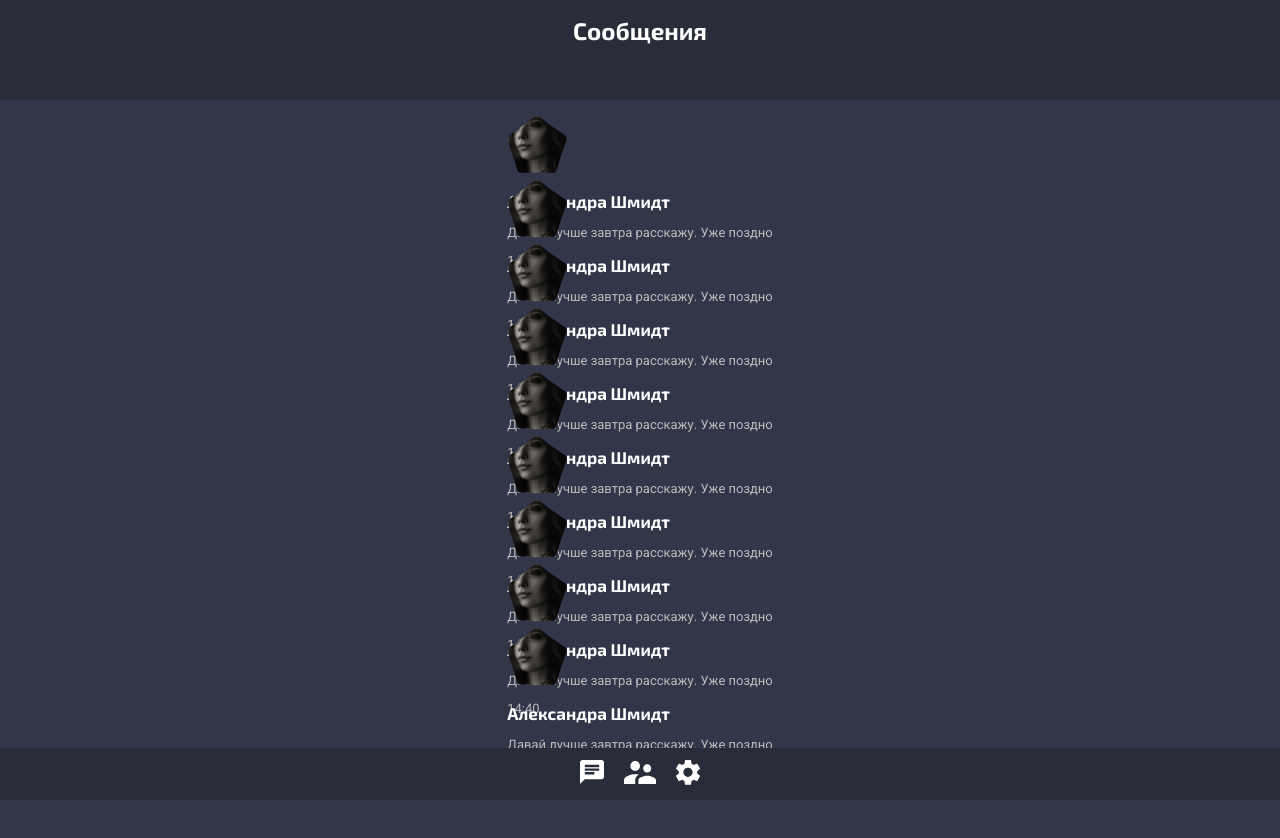
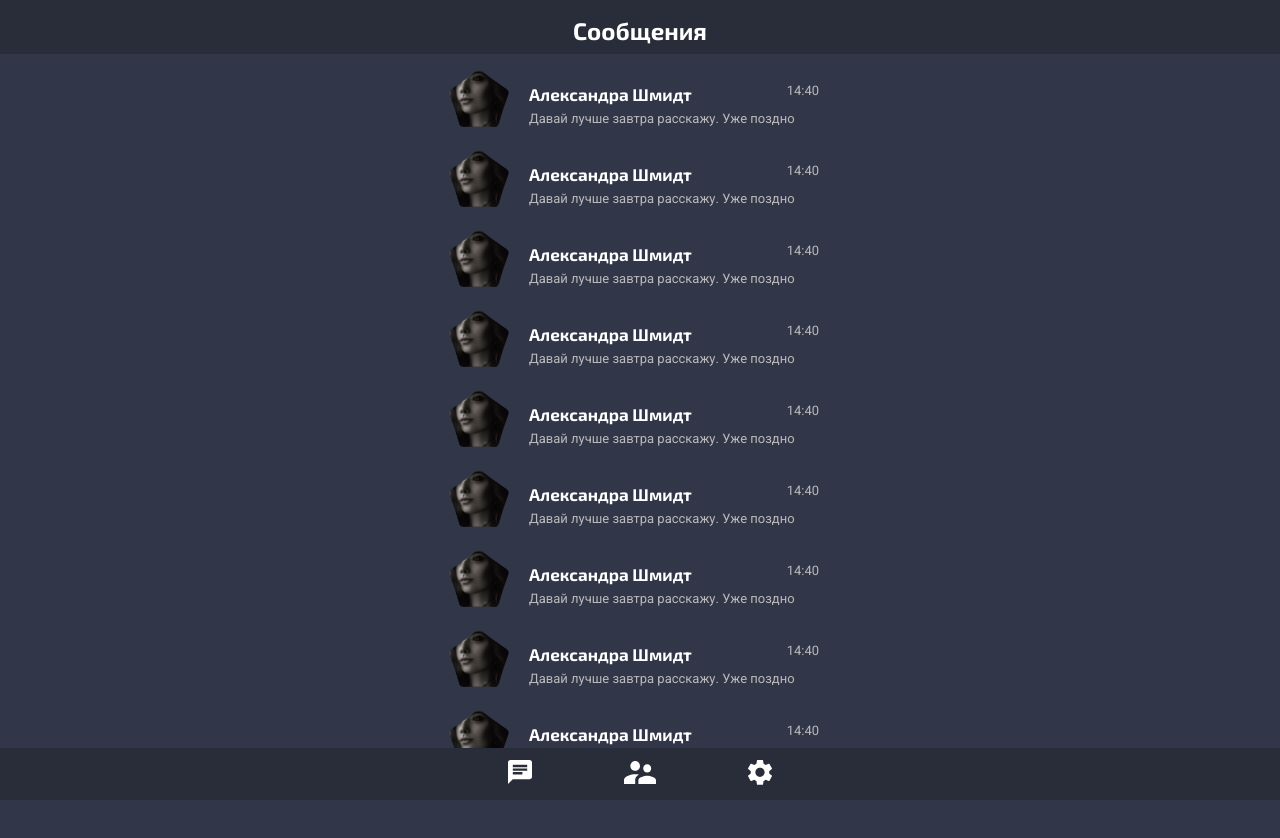
Before and after one commit to NSmolyakov/Impulse, a React app: page /messages in a window 1280 px wide. Built offline with nearby package versions, Linux system fonts and the light colour scheme.

Commit message:
add navigation and Messages css

```diff
--- a/src/app/components/MainContainer/MainContainer.css
+++ b/src/app/components/MainContainer/MainContainer.css
@@ -1,5 +1,5 @@
 .MainContainer{
     display: grid;
     justify-items: center;
-    margin-top: 116px;
+    margin-top: 70px;
 }
--- a/src/app/components/MainContainer/Message/Message.css
+++ b/src/app/components/MainContainer/Message/Message.css
@@ -1,3 +1,30 @@
 .Message{
+    width:382px;
     height: 64px;
+    position: relative;
+    margin-bottom: 16px;
 }
+
+.UserPhoto{
+    position: absolute;
+    top:0;
+    left:0;
+}
+
+.UserName{
+    position: absolute;
+    top:0;
+    left:80px;
+}
+
+.Discription{
+    position: absolute;
+    top:28px;
+    left:80px;
+}
+
+.Time{
+    position: absolute;
+    top:0;
+    right:12px;
+}
--- a/src/app/components/MainContainer/Message/Message.jsx
+++ b/src/app/components/MainContainer/Message/Message.jsx
@@ -6,9 +6,9 @@ function Message() {
   return (
    <div className='Message'>
          <img alt='UserPhoto' src={userPhoto} />
-         <h2>Александра Шмидт</h2>
-         <p>Давай лучше завтра расскажу. Уже поздно</p>
-         <p>14:40</p>
+         <h2 className='UserName'>Александра Шмидт</h2>
+         <p className='Discription'>Давай лучше завтра расскажу. Уже поздно</p>
+         <p className='Time'>14:40</p>
 
    </div>
   );
--- a/src/app/components/NavBar/NavBar.css
+++ b/src/app/components/NavBar/NavBar.css
@@ -1,4 +1,4 @@
-.NavBar{
+.NavBar {
     width: 100vw;
     background: #292D39;
     display: grid;
@@ -6,8 +6,14 @@
     position: fixed;
     left: 0;
     bottom: 0;
+    z-index: 1;
 }
 
-.NavBarElements{
+.NavBarElements {
     display: inline;
 }
+
+.NavBarElements img {
+    margin-left: 36px;
+    margin-right: 36px;
+}
--- a/src/app/components/TopNav/TopNav.css
+++ b/src/app/components/TopNav/TopNav.css
@@ -1,9 +1,10 @@
 .TopBar{
     width: 100vw;
-    height: 100px;
+    height: 54px;
     background: #292D39;
     text-align: center;
     position: fixed;
     left: 0;
     top: 0;
+    z-index: 1;
 }
```
